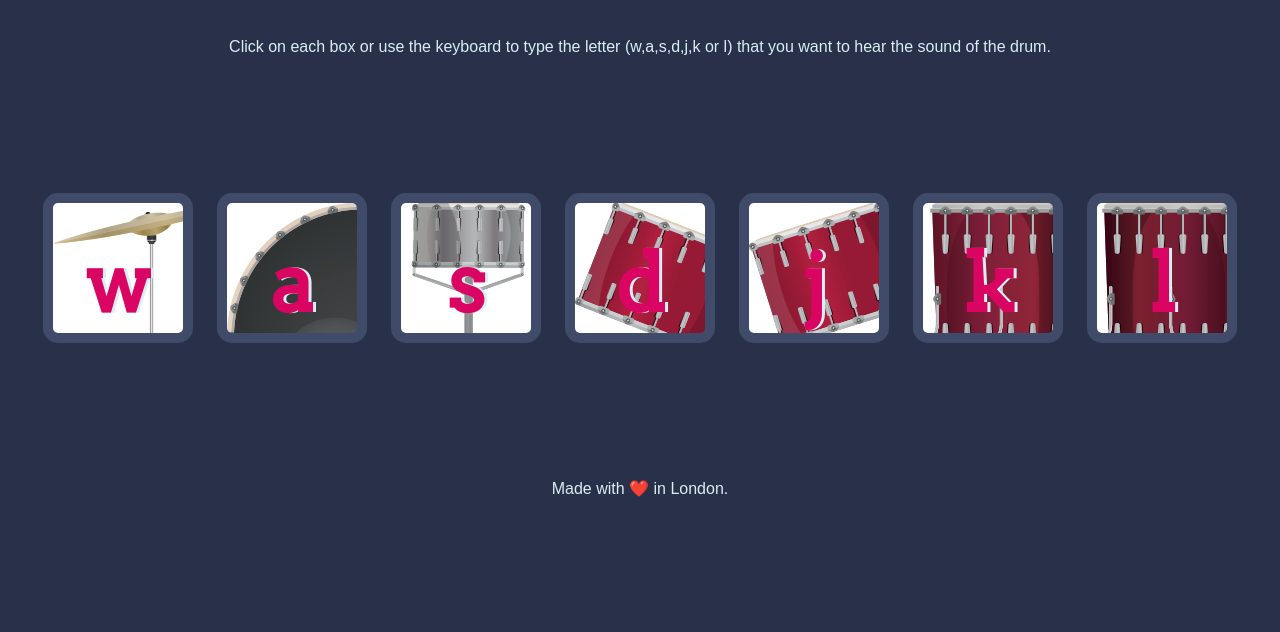
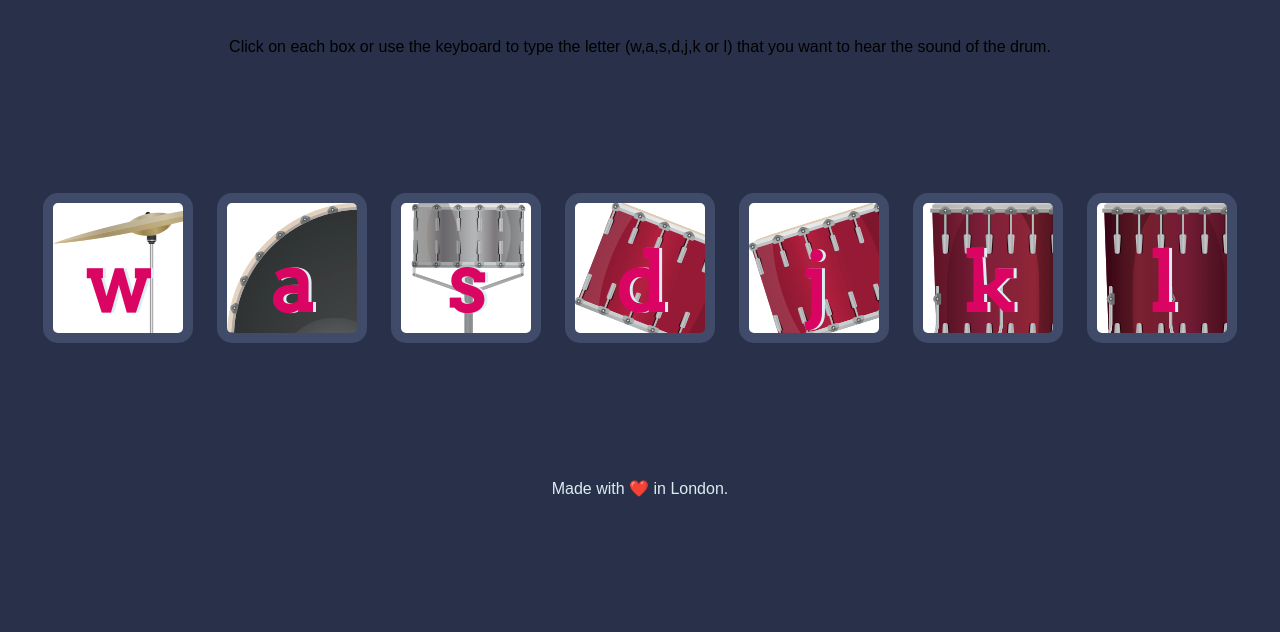
Before and after one commit to Andrea-Rivera/drumKit, a plain HTML site: page index.html in a window 1280 px wide. Shown: the part 168-800 px from the top of the page. Drawn offline with Linux system fonts and the light colour scheme.

Commit message:
updating paragraph color

```diff
--- a/styles.css
+++ b/styles.css
@@ -11,7 +11,7 @@ h1 {
 }
 
 p {
-  color: #dbedf3;
+  color: "white";
   font-family: sans-serif;
 }
 
```
